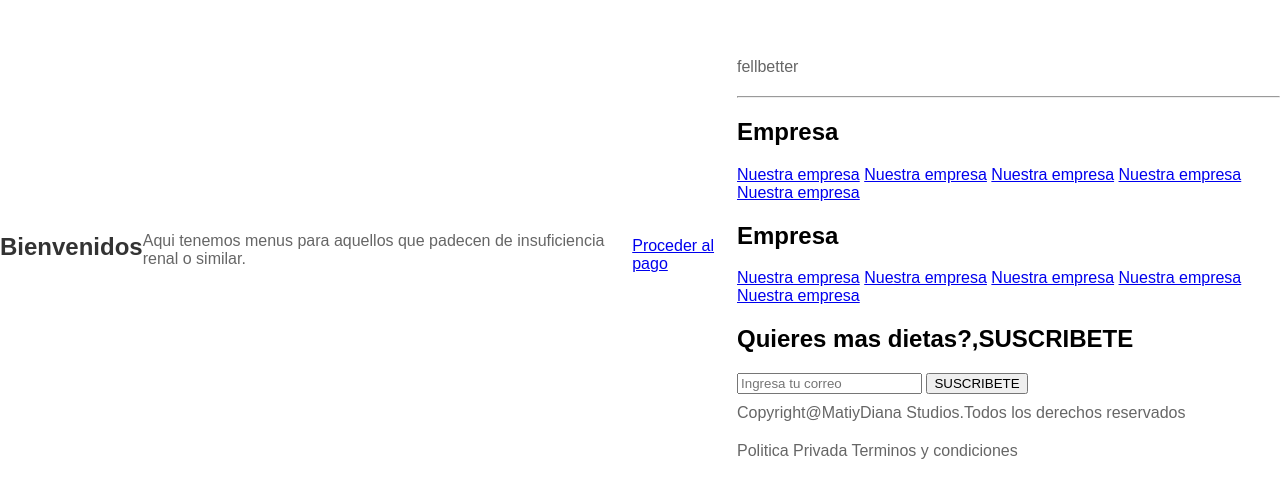
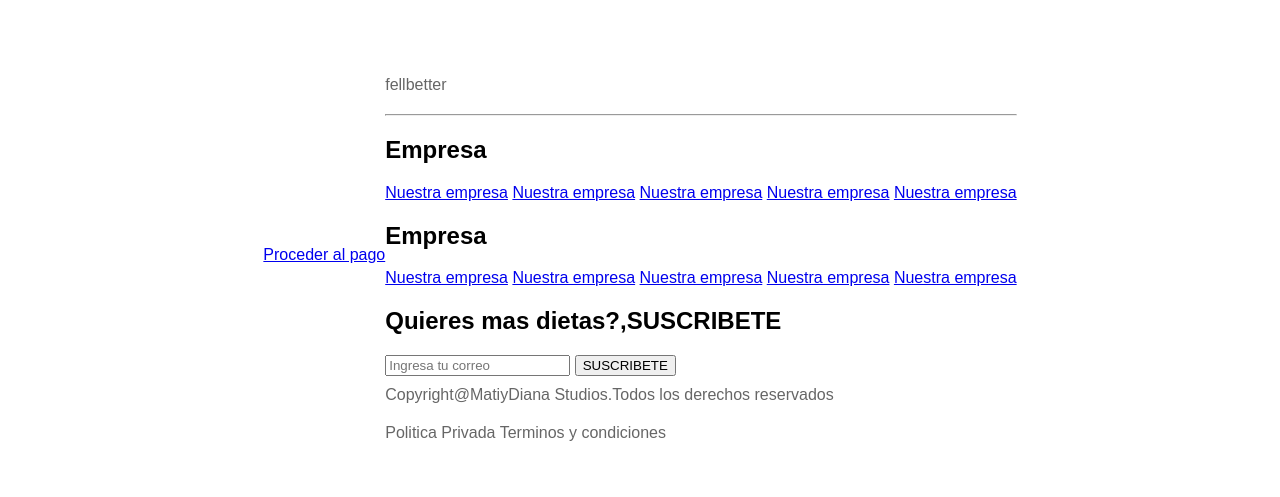
Before and after one commit to Matt-ELR/LuisMiguelV2, a plain HTML site: page index.html in a window 1280 px wide. Shown: the part 145-642 px from the top of the page. Drawn offline with Linux system fonts and the light colour scheme.

Commit message:
footer 2

```diff
--- a/index.html
+++ b/index.html
@@ -7,11 +7,7 @@
     <link rel="stylesheet" href="styles.css">
 </head>
 <body>
-    <h1>Bienvenidos</h1>
-    <p>Aqui tenemos menus para aquellos que padecen de insuficiencia renal o similar.</p>
     <a href="pago.html">Proceder al pago</a>
-
-
     <footer class="pie">
         <div class="header">
             <div class="logo">
```
